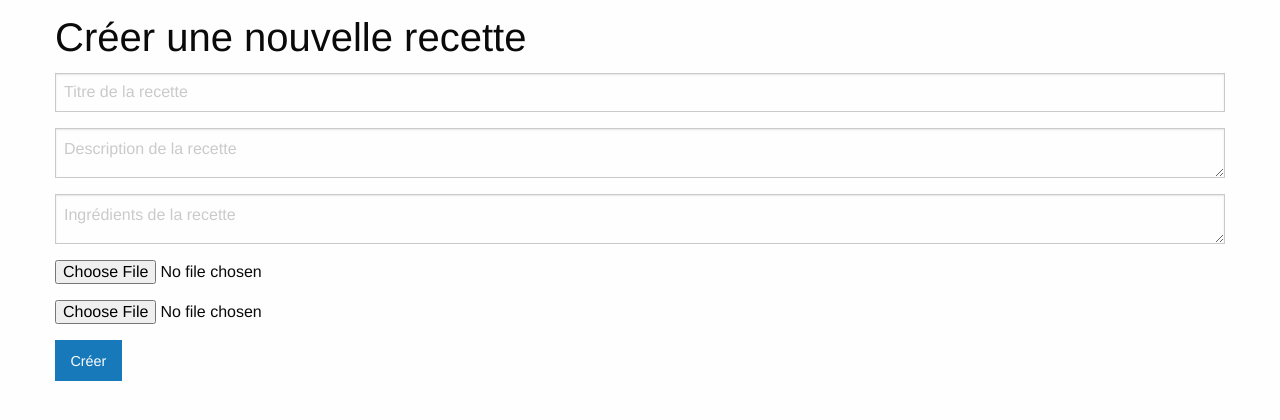
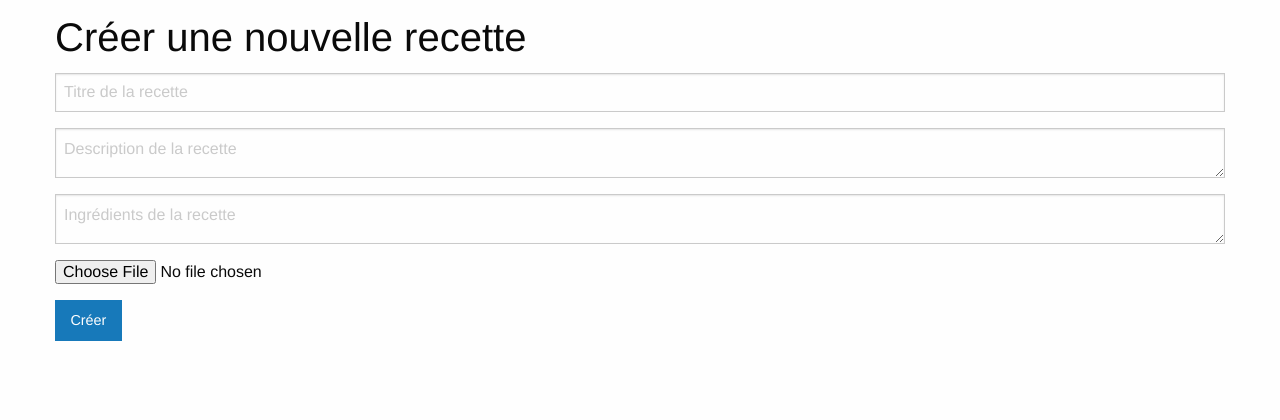
Before and after one commit to PaulineTeoulle/LaravelProject, a Laravel app: page /admin/recette/create in a window 1280 px wide. Shown: the part 299-719 px from the top of the page. Run offline with Laravel 8, Linux system fonts and the light colour scheme; settings files or empty folders that the repository lacks are supplied; parts of the project's set-up code (start-up, migrations or seed data) failed here and were passed over; some libraries are stand-ins or nearby versions.

Commit message:
fix conflits

```diff
--- a/resources/views/recipes/create.blade.php
+++ b/resources/views/recipes/create.blade.php
@@ -5,7 +5,7 @@
     <div class="row">
         <div class="medium-6 columns">
         <h2>Créer une nouvelle recette</h2>
-        <form method="POST" action="{{ url('admin/recettes') }}" enctype="multipart/form-data">
+        <form method="POST" action="{{ url('admin/recette') }}" enctype="multipart/form-data">
             @csrf
             <div class="row">
                 <div class="medium-6 columns">
@@ -28,12 +28,6 @@
                 </div>
             </div>
 
-            <div class="row">
-                <div class="medium-6 columns">
-                    <input class="form-control" type="file" name="media" placeholder="Image de la recette">
-                </div>
-            </div>
-
             <button type="submit" class="button">Créer</button>
         </form>
     </div>
--- a/resources/views/recipes/single.blade.php
+++ b/resources/views/recipes/single.blade.php
@@ -9,8 +9,6 @@
     @if ($recipe->media)
     <img src="{{ asset('/images/'.$recipe->media) }}">
     @endif
-
-    <img src="{{$recipe->media}}">
 
     <form method="GET" action="/admin/recette/{{$recipe->id}}/edit">
         @method('GET')
```
Also changed, not shown: public/images/kiwi.jpg (added), 1 other file.
